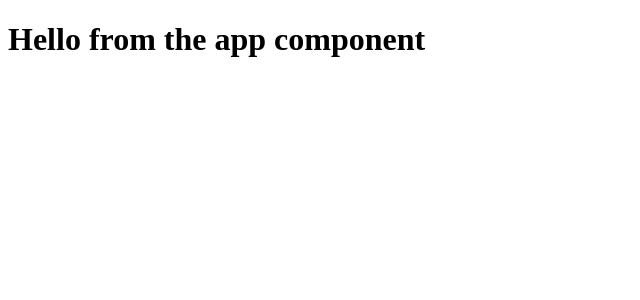
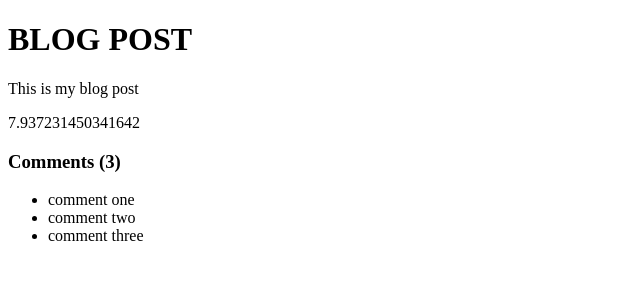
Before and after one commit to PhilipPaulson/CS222-Daily-Thing, a React (Create React App) app in the folder React Tutorial/feedback-app/: page / in a window 1280 px wide. Shown: the top 300 px of the page, without its empty margins (0-640 px from the left). Built offline with nearby package versions, Linux system fonts and the light colour scheme.

Commit message:
Learned about Dynamic Values, lists, and conditionals in JSX

```diff
--- a/React Tutorial/feedback-app/src/App.js
+++ b/React Tutorial/feedback-app/src/App.js
@@ -1,5 +1,36 @@
 function App() {
-  return <h1>Hello from the app component</h1>;
+  const title = "Blog Post";
+  const body = "This is my blog post";
+  const comments = [
+    { id: 1, text: "comment one" },
+    { id: 2, text: "comment two" },
+    { id: 3, text: "comment three" },
+  ];
+
+  const loading = false;
+  const showComments = true;
+
+  const commentBlock = (
+    <div className="comments">
+      <h3>Comments ({comments.length})</h3>
+      <ul>
+        {comments.map((comment, index) => (
+          <li key={index}>{comment.text}</li>
+        ))}
+      </ul>
+    </div>
+  );
+
+  if (loading) return <h1>Loading...</h1>;
+
+  return (
+    <div className="container">
+      <h1>{title.toUpperCase()}</h1>
+      <p>{body}</p>
+      {Math.random() * (5 + 5)}
+      {showComments && commentBlock}
+    </div>
+  );
 }
 
 export default App;
```
